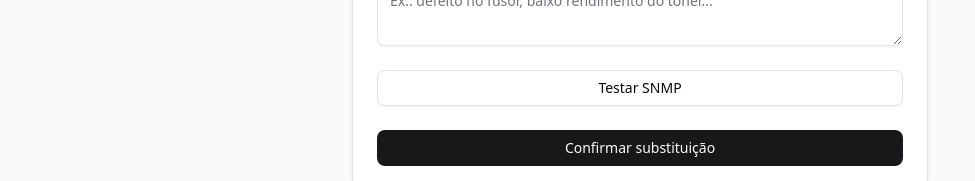
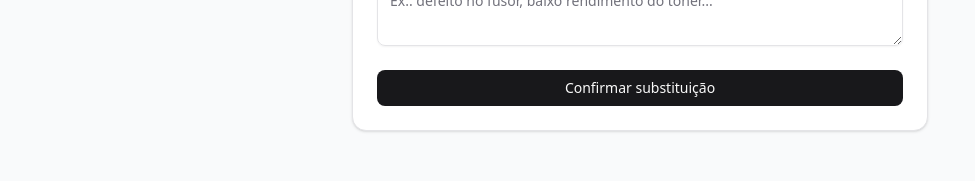
Before and after one commit to Reulle-Wanderson/dashboard-impressoras, a Next.js app: page /impressoras/substituir in a window 1280 px wide. Shown: the part 511-692 px from the top of the page, without its empty margins (0-975 px from the left). Built offline with nearby package versions, Linux system fonts and the light colour scheme; no server answers; the database is empty.

Commit message:
Remove SNMP test do fluxo de substituição

```diff
--- a/app/impressoras/substituir/page.tsx
+++ b/app/impressoras/substituir/page.tsx
@@ -31,7 +31,6 @@ export default function SubstituirImpressora() {
   const [motivo, setMotivo] = useState("");
   const [loading, setLoading] = useState(false);
   const [confirmOpen, setConfirmOpen] = useState(false);
-  const [testandoSNMP, setTestandoSNMP] = useState(false);
 
   const router = useRouter();
 
@@ -59,35 +58,6 @@ export default function SubstituirImpressora() {
       /^(25[0-5]|2[0-4]\d|[01]?\d\d?)\.(25[0-5]|2[0-4]\d|[01]?\d\d?)\.(25[0-5]|2[0-4]\d|[01]?\d\d?)\.(25[0-5]|2[0-4]\d|[01]?\d\d?)$/;
 
     return regex.test(ip);
-  }
-
-  // 🔍 Testar SNMP antes
-  async function testarSNMP() {
-    if (!validarIp(novoIp)) {
-      toast.error("Informe um IP válido");
-      return;
-    }
-
-    setTestandoSNMP(true);
-
-    try {
-      const resp = await fetch("/api/testar-snmp", {
-        method: "POST",
-        body: JSON.stringify({ ip: novoIp }),
-      });
-
-      const result = await resp.json();
-
-      if (result.success) {
-        toast.success(`SNMP OK — páginas atuais: ${result.paginas}`);
-      } else {
-        toast.error(result.error ?? "SNMP não respondeu");
-      }
-    } catch {
-      toast.error("Falha ao testar SNMP");
-    }
-
-    setTestandoSNMP(false);
   }
 
   async function substituirImpressora() {
@@ -142,7 +112,7 @@ export default function SubstituirImpressora() {
       return;
     }
 
-    // registrar motivo futuramente:
+    // registrar motivo futuramente
     console.log("Motivo registrado:", motivo);
 
     setLoading(false);
@@ -199,16 +169,6 @@ export default function SubstituirImpressora() {
             />
           </div>
 
-          {/* testar snmp */}
-          <Button
-            variant="outline"
-            className="w-full"
-            onClick={testarSNMP}
-            disabled={testandoSNMP}
-          >
-            {testandoSNMP ? "Testando SNMP..." : "Testar SNMP"}
-          </Button>
-
           {/* botão confirmar */}
           <Button
             className="w-full"
@@ -228,8 +188,8 @@ export default function SubstituirImpressora() {
           </DialogHeader>
 
           <p>
-            A impressora antiga será desativada e uma nova será cadastrada no
-            sistema. Deseja continuar?
+            A impressora antiga será desativada e uma nova será cadastrada no sistema.
+            Deseja continuar?
           </p>
 
           <DialogFooter>
```
